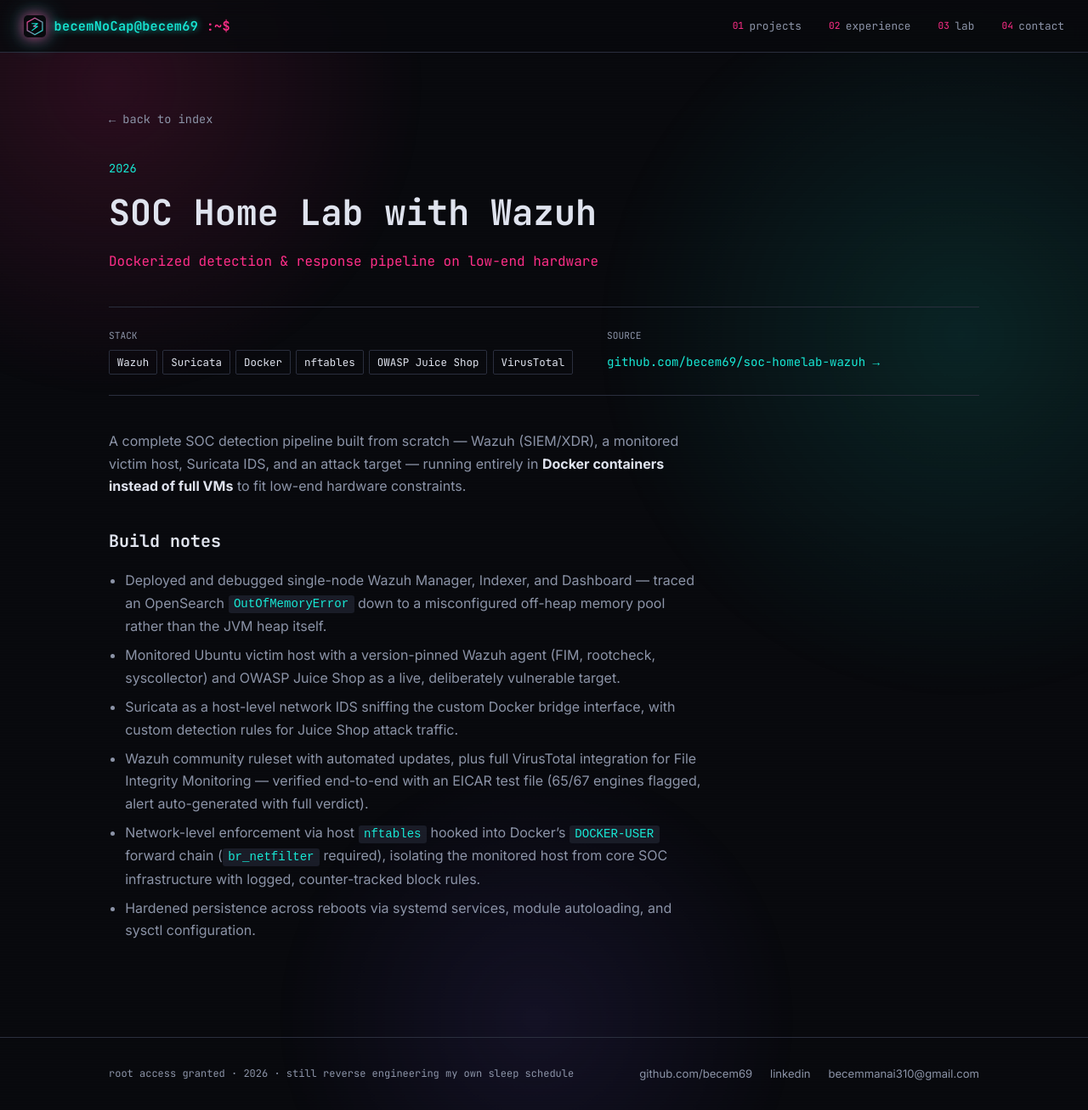
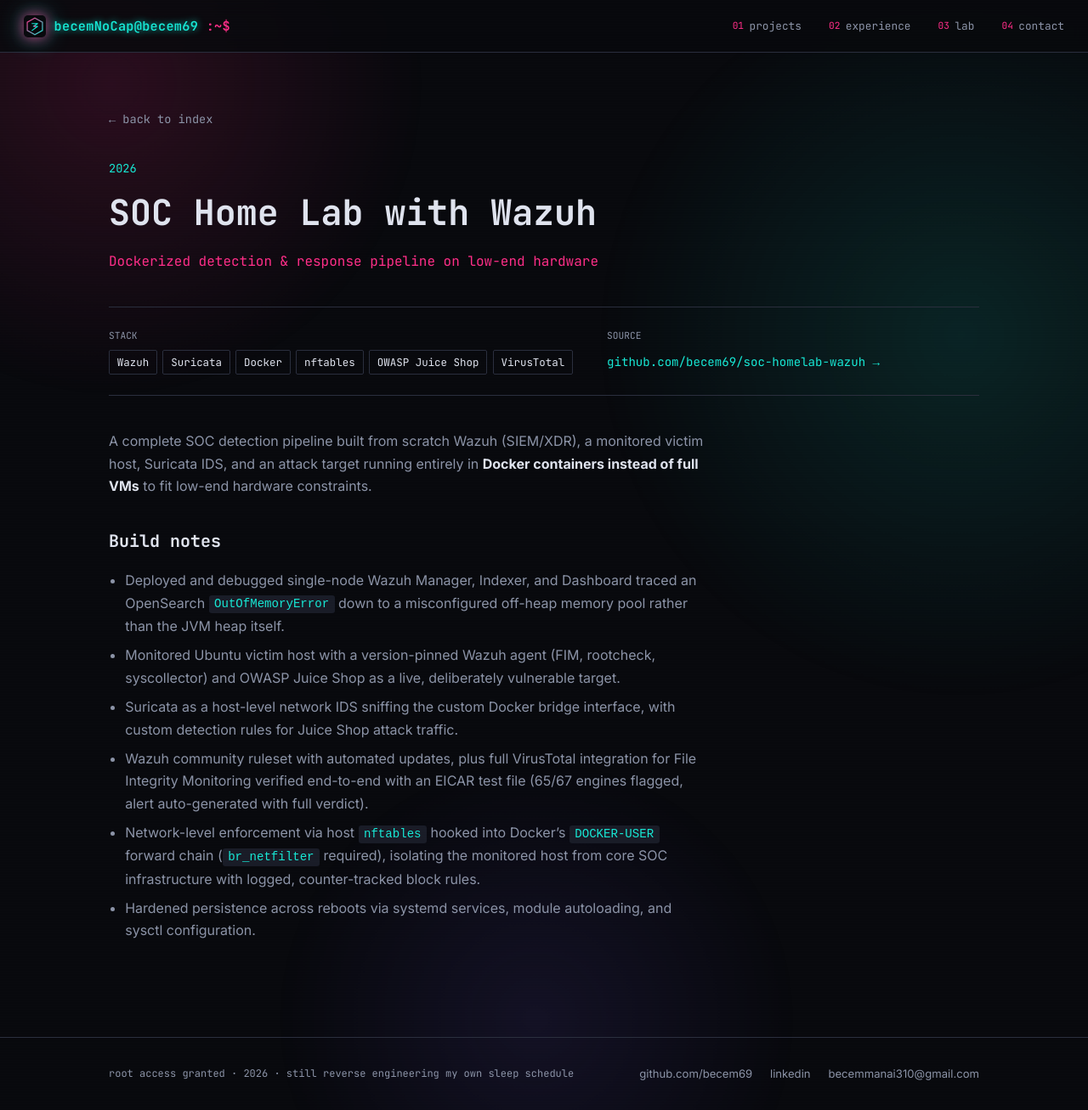
Before and after one commit to becem69/becem69.github.io, a Jekyll site: the page built from _projects/soc-homelab.md, in a window 1280 px wide and 1307 px high. Shown: the whole window at 85% size. Built offline with Jekyll 4.4.1, drawn with Linux system fonts in a browser that asks for light colours.

```diff
--- a/_projects/soc-homelab.md
+++ b/_projects/soc-homelab.md
@@ -11,13 +11,13 @@ excerpt: "Full SOC detection pipeline — Wazuh SIEM/XDR, Suricata IDS, and a de
 order: 2
 ---
 
-A complete SOC detection pipeline built from scratch — Wazuh (SIEM/XDR), a monitored victim host, Suricata IDS, and an attack target — running entirely in **Docker containers instead of full VMs** to fit low-end hardware constraints.
+A complete SOC detection pipeline built from scratch Wazuh (SIEM/XDR), a monitored victim host, Suricata IDS, and an attack target running entirely in **Docker containers instead of full VMs** to fit low-end hardware constraints.
 
 ## Build notes
 
-- Deployed and debugged single-node Wazuh Manager, Indexer, and Dashboard — traced an OpenSearch `OutOfMemoryError` down to a misconfigured off-heap memory pool rather than the JVM heap itself.
+- Deployed and debugged single-node Wazuh Manager, Indexer, and Dashboard traced an OpenSearch `OutOfMemoryError` down to a misconfigured off-heap memory pool rather than the JVM heap itself.
 - Monitored Ubuntu victim host with a version-pinned Wazuh agent (FIM, rootcheck, syscollector) and OWASP Juice Shop as a live, deliberately vulnerable target.
 - Suricata as a host-level network IDS sniffing the custom Docker bridge interface, with custom detection rules for Juice Shop attack traffic.
-- Wazuh community ruleset with automated updates, plus full VirusTotal integration for File Integrity Monitoring — verified end-to-end with an EICAR test file (65/67 engines flagged, alert auto-generated with full verdict).
+- Wazuh community ruleset with automated updates, plus full VirusTotal integration for File Integrity Monitoring verified end-to-end with an EICAR test file (65/67 engines flagged, alert auto-generated with full verdict).
 - Network-level enforcement via host `nftables` hooked into Docker's `DOCKER-USER` forward chain (`br_netfilter` required), isolating the monitored host from core SOC infrastructure with logged, counter-tracked block rules.
 - Hardened persistence across reboots via systemd services, module autoloading, and sysctl configuration.
```
